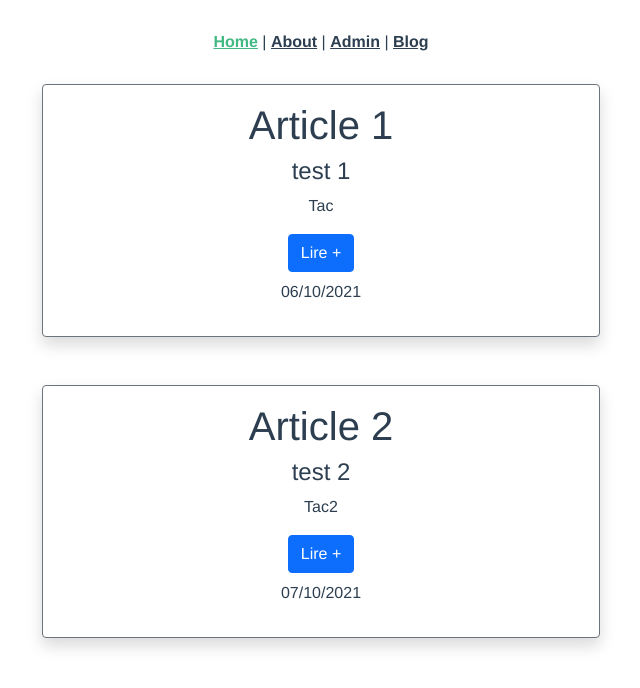
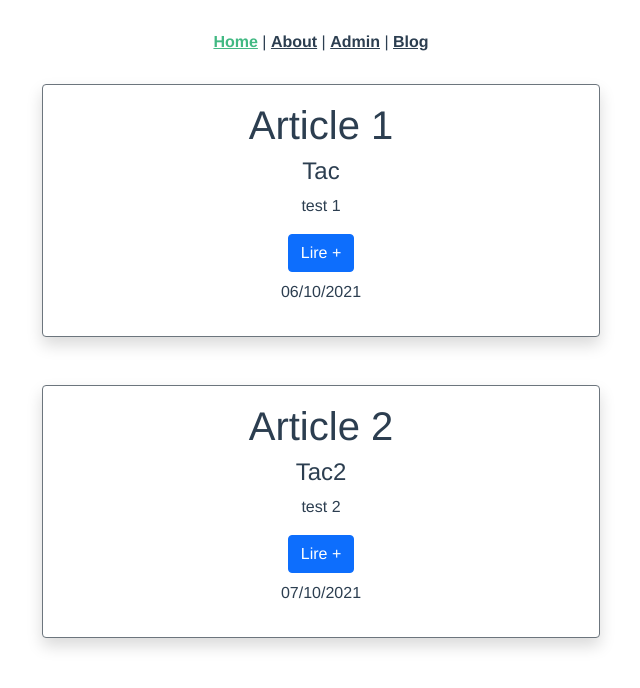
Before and after one commit to TortueBleu/blogJs, a Vue app in the folder blog_js/: page / in a window 1280 px wide. Shown: the top 688 px of the page, without its empty margins (319-959 px from the left). Built offline with nearby package versions, Linux system fonts and the light colour scheme.

Commit message:
reparation de l'affichage du texte et du bouton edit

```diff
--- a/blog_js/src/views/Home.vue
+++ b/blog_js/src/views/Home.vue
@@ -1,34 +1,45 @@
 <template>
   <div class="home container">
-    <div v-for="(item, index) in listArticles" :key="index" :item="item" class="w-50 p-3 mx-auto mb-2 border border-secondary rounded shadow p-3 mb-5 bg-white rounded">
-        <h1>{{item.titre}}</h1>
-        <h4>{{item.intro}}</h4>
-        <p>{{item.nom}}</p>
-        <button class="btn btn-primary mb-2">Lire +</button>
-        <p>{{item.date}}</p>
+    <div
+      v-for="(item, index) in listArticles"
+      :key="index"
+      :item="item"
+      class="
+        w-50
+        p-3
+        mx-auto
+        mb-2
+        border border-secondary
+        rounded
+        shadow
+        p-3
+        mb-5
+        bg-white
+        rounded
+      "
+    >
+      <h1>{{ item.titre }}</h1>
+      <h4>{{ item.nom }}</h4>
+      <p>{{ item.intro }}</p>
+      <button class="btn btn-primary mb-2">Lire +</button>
+      <p>{{ item.date }}</p>
     </div>
-    <p>{{zoulette}}</p>
+    <p>{{ zoulette }}</p>
   </div>
 </template>
 
 <script>
-
 export default {
   name: "Home",
-  components: {
-
-  },
+  components: {},
 
   computed: {
     listArticles() {
-      return this.$store.state.articles
+      return this.$store.state.articles;
     },
-
   },
   data() {
-      return{
-
-      }
-    },
+    return {};
+  },
 };
 </script>
--- a/blog_js/src/views/admin.vue
+++ b/blog_js/src/views/admin.vue
@@ -13,9 +13,8 @@
     <ol>
       <li v-for="(item, index) in listArticles" :key="index">
         {{ item.titre }}
-
         {{ item.nom }}
-        {{ item.text }}
+        {{ item.intro }}
         {{ item.date }}
         <button v-on:click="suppTask(index)">Supprimer</button>
         <button v-on:click="editTexte(index)">Editer</button>
@@ -67,8 +66,8 @@ export default {
       const content = this.listArticles[index];
       this.titre = content.titre;
       this.nom = content.nom;
-      this.text = content.text;
-      this.contenu.splice(index, 1);
+      this.text = content.intro;
+      this.listArticles.splice(index, 1);
     },
   },
 };
```
